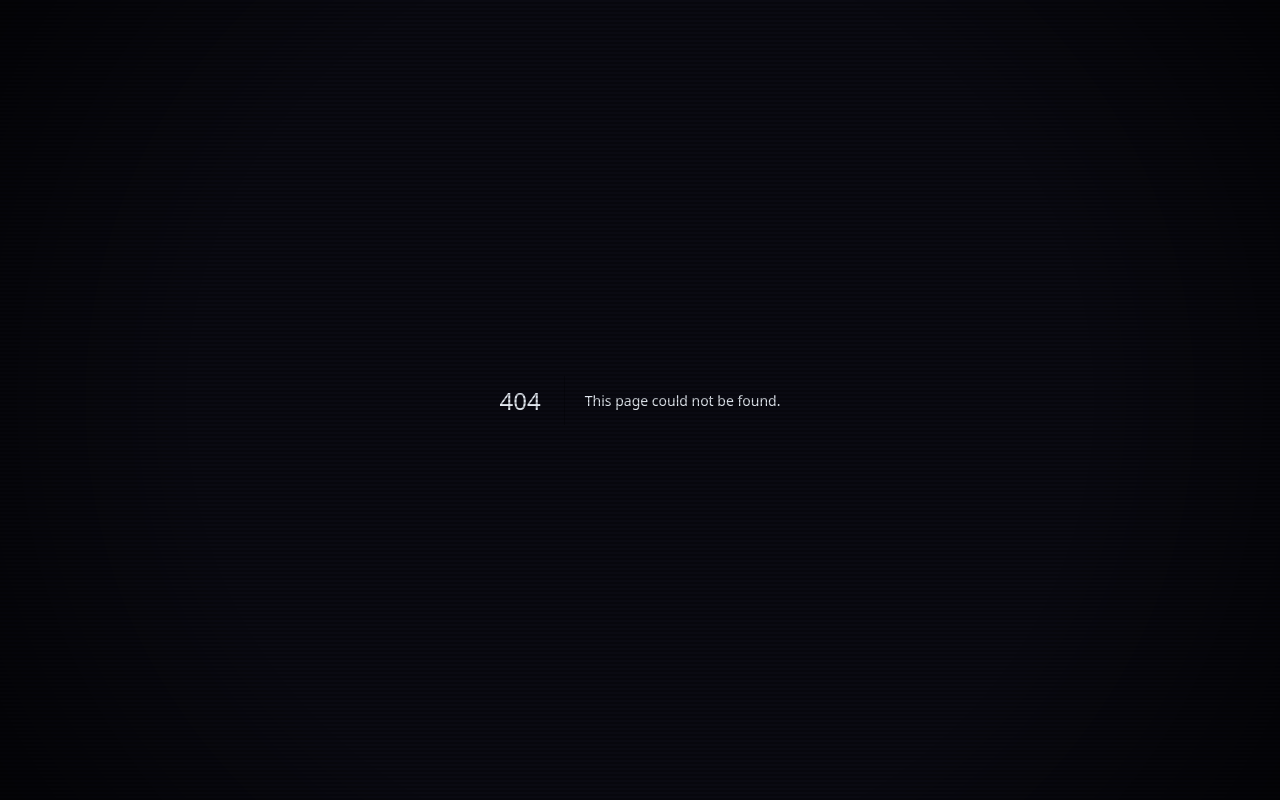
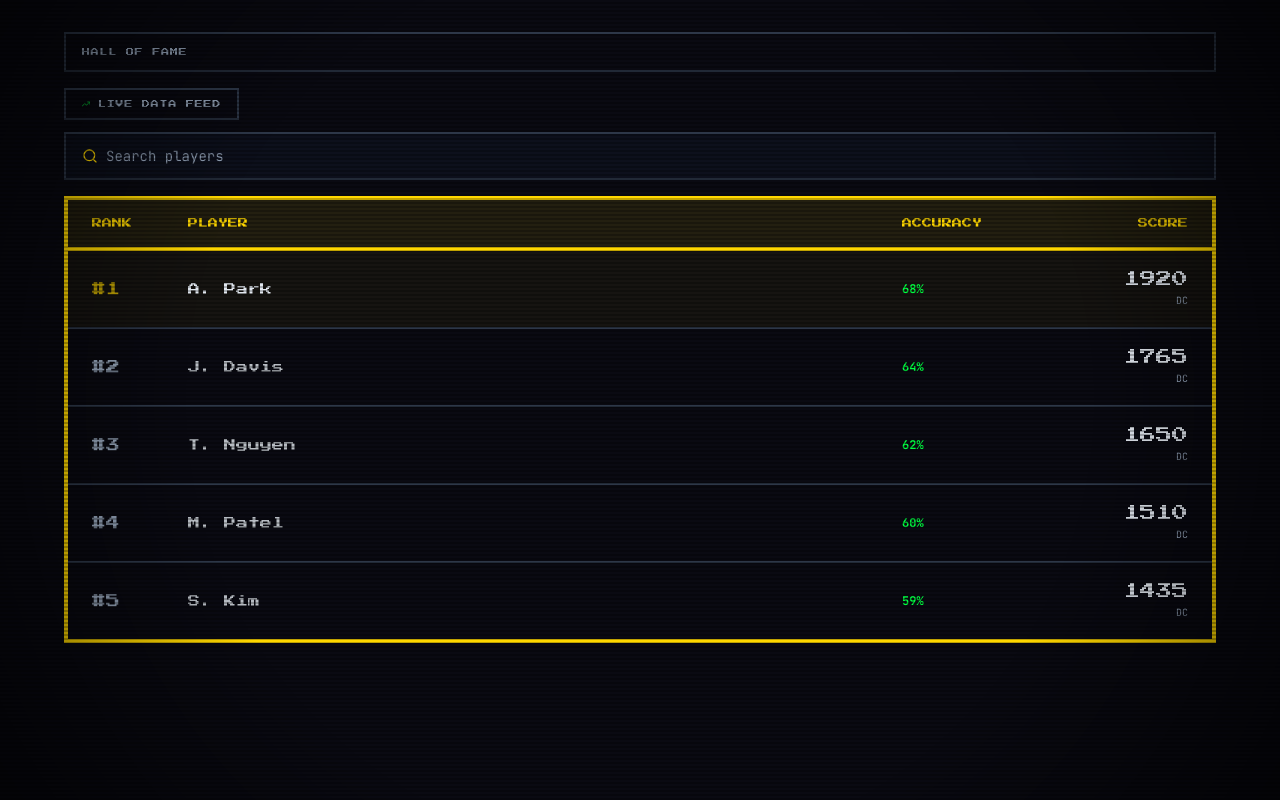
Before and after one commit to hcp-uw/ccp-coin, a Next.js app in the folder frontend/: page /leaderboard in a window 1280 px wide. Before the commit this address had no page. Built offline with nearby package versions, Linux system fonts and the light colour scheme.

Commit message:
Add leaderboard page with search and navbar navigation links

```diff
--- /dev/null
+++ b/frontend/src/app/leaderboard/page.tsx
@@ -0,0 +1,19 @@
+"use client";
+
+import { LeaderboardSection } from "@/components/landing/leaderboard/LeaderboardSection";
+import { leaderboard } from "@/content/mockData";
+
+export default function LeaderboardPage() {
+  return (
+    <main className="flex-1 overflow-hidden px-4 py-6 md:px-6 md:py-8">
+      <div className="mx-auto flex h-full w-full max-w-6xl flex-col gap-4">
+        <div className="border-[2px] border-border bg-obsidian px-4 py-3 font-arcade text-[8px] tracking-widest text-muted">
+          HALL OF FAME
+        </div>
+        <div className="flex-1 min-h-0 overflow-y-auto">
+          <LeaderboardSection data={leaderboard} />
+        </div>
+      </div>
+    </main>
+  );
+}
--- a/frontend/src/components/landing/leaderboard/LeaderboardSection.tsx
+++ b/frontend/src/components/landing/leaderboard/LeaderboardSection.tsx
@@ -1,11 +1,18 @@
 "use client";
 
+import { useMemo, useState } from "react";
 import { motion } from "framer-motion";
-import { FiTrendingUp } from "react-icons/fi";
+import { FiSearch, FiTrendingUp } from "react-icons/fi";
 import { leaderboard, type LeaderboardRow } from "@/content/mockData";
 
 export function LeaderboardSection({ data, highlightRank, compact }: { data?: LeaderboardRow[]; highlightRank?: number; compact?: boolean } = {}) {
+  const [query, setQuery] = useState("");
   const rows = data ?? leaderboard;
+  const filteredRows = useMemo(() => {
+    const normalized = query.trim().toLowerCase();
+    if (!normalized) return rows;
+    return rows.filter((row) => row.name.toLowerCase().includes(normalized) || String(row.rank).includes(normalized));
+  }, [query, rows]);
 
   if (compact) {
     return (
@@ -15,7 +22,7 @@ export function LeaderboardSection({ data, highlightRank, compact }: { data?: Le
           <span>PLAYER</span>
         </div>
         <div className="divide-y-[2px] divide-border">
-          {rows.map((row) => (
+          {filteredRows.map((row) => (
             <div
               key={row.rank}
               className={`grid grid-cols-[40px_1fr] items-center gap-3 px-3 py-2 ${row.rank === highlightRank ? "bg-primary/5 border-l-[2px] border-primary" : ""}`}
@@ -31,9 +38,21 @@ export function LeaderboardSection({ data, highlightRank, compact }: { data?: Le
 
   return (
     <div id="leaderboard" className="w-full">
-      <div className="flex items-center gap-2 mb-4 border-[2px] border-border bg-obsidian px-4 py-2 font-arcade text-[8px] text-muted w-fit tracking-widest">
-        <FiTrendingUp className="text-up" />
-        LIVE DATA FEED
+      <div className="flex flex-col gap-3 mb-4">
+        <div className="flex items-center gap-2 border-[2px] border-border bg-obsidian px-4 py-2 font-arcade text-[8px] text-muted w-fit tracking-widest">
+          <FiTrendingUp className="text-up" />
+          LIVE DATA FEED
+        </div>
+        <label className="flex items-center gap-2 border-[2px] border-border bg-surface/60 px-4 py-3 text-muted focus-within:border-xp">
+          <FiSearch className="shrink-0 text-xp" />
+          <input
+            type="search"
+            value={query}
+            onChange={(event) => setQuery(event.target.value)}
+            placeholder="Search players"
+            className="w-full bg-transparent font-mono text-sm text-text outline-none placeholder:text-muted"
+          />
+        </label>
       </div>
 
       <div className="mt-4 overflow-x-auto" data-testid="leaderboard">
@@ -48,7 +67,7 @@ export function LeaderboardSection({ data, highlightRank, compact }: { data?: Le
 
           {/* Table rows */}
           <div className="divide-y-[2px] divide-border bg-obsidian">
-            {rows.map((row) => (
+            {filteredRows.map((row) => (
               <motion.div
                 key={row.rank}
                 whileHover={{ backgroundColor: "rgba(255,255,255,0.05)", x: 4 }}
--- a/frontend/src/components/landing/nav/Navbar.tsx
+++ b/frontend/src/components/landing/nav/Navbar.tsx
@@ -2,6 +2,8 @@
 
 import { useState } from "react";
 import { FiMenu } from "react-icons/fi";
+import Link from "next/link";
+import { usePathname } from "next/navigation";
 import { content } from "@/content/content";
 import { MobileMenu } from "./MobileMenu";
 import { AudioToggle, useAudio } from "@/components/AudioController";
@@ -20,6 +22,7 @@ type NavbarProps =
 
 export function Navbar(props: NavbarProps) {
   const [mobileOpen, setMobileOpen] = useState(false);
+  const pathname = usePathname();
   const { playSfx } = useAudio();
 
   const wordmark = (
@@ -31,13 +34,16 @@ export function Navbar(props: NavbarProps) {
     </div>
   );
 
+  const navLinkClass = (href: string) =>
+    `font-arcade text-[9px] uppercase tracking-[0.2em] transition ${pathname === href ? "text-xp" : "text-muted hover:text-text"}`;
+
   if (props.variant === "dashboard") {
     const streakBorderClass = props.stats
       ? props.stats.streak >= 10
         ? "border-secondary shadow-[4px_4px_0px_0px_rgba(184,41,255,0.4)]"
         : props.stats.streak >= 5
-        ? "border-xp shadow-[4px_4px_0px_0px_rgba(255,215,0,0.4)]"
-        : "border-border"
+          ? "border-xp shadow-[4px_4px_0px_0px_rgba(255,215,0,0.4)]"
+          : "border-border"
       : "border-border";
 
     return (
@@ -87,6 +93,13 @@ export function Navbar(props: NavbarProps) {
               PROFILE
             </ArcadeButton>
             <ArcadeButton
+              variant="warning"
+              onClick={() => { playSfx("click"); window.location.href = "/leaderboard"; }}
+              onMouseEnter={() => playSfx("hover")}
+            >
+              LEADERBOARD
+            </ArcadeButton>
+            <ArcadeButton
               variant="danger"
               onClick={() => { playSfx("click"); props.onLogout(); }}
               onMouseEnter={() => playSfx("hover")}
@@ -115,9 +128,16 @@ export function Navbar(props: NavbarProps) {
       <nav className="mx-auto flex max-w-6xl items-center justify-between px-6 py-4">
         <div className="flex items-center gap-6">
           {wordmark}
+          <div className="hidden items-center gap-4 lg:flex">
+            <Link href="/dashboard" className={navLinkClass("/dashboard")}>
+              Dashboard
+            </Link>
+            <Link href="/leaderboard" className={navLinkClass("/leaderboard")}>
+              Leaderboard
+            </Link>
+          </div>
         </div>
 
-        {/* Desktop Controls */}
         <div className="hidden items-center gap-6 md:flex">
           <div className="mr-2">
             <AudioToggle />
@@ -138,7 +158,6 @@ export function Navbar(props: NavbarProps) {
           </ArcadeButton>
         </div>
 
-        {/* Mobile controls */}
         <div className="flex items-center gap-4 md:hidden">
           <AudioToggle />
           <button
```
